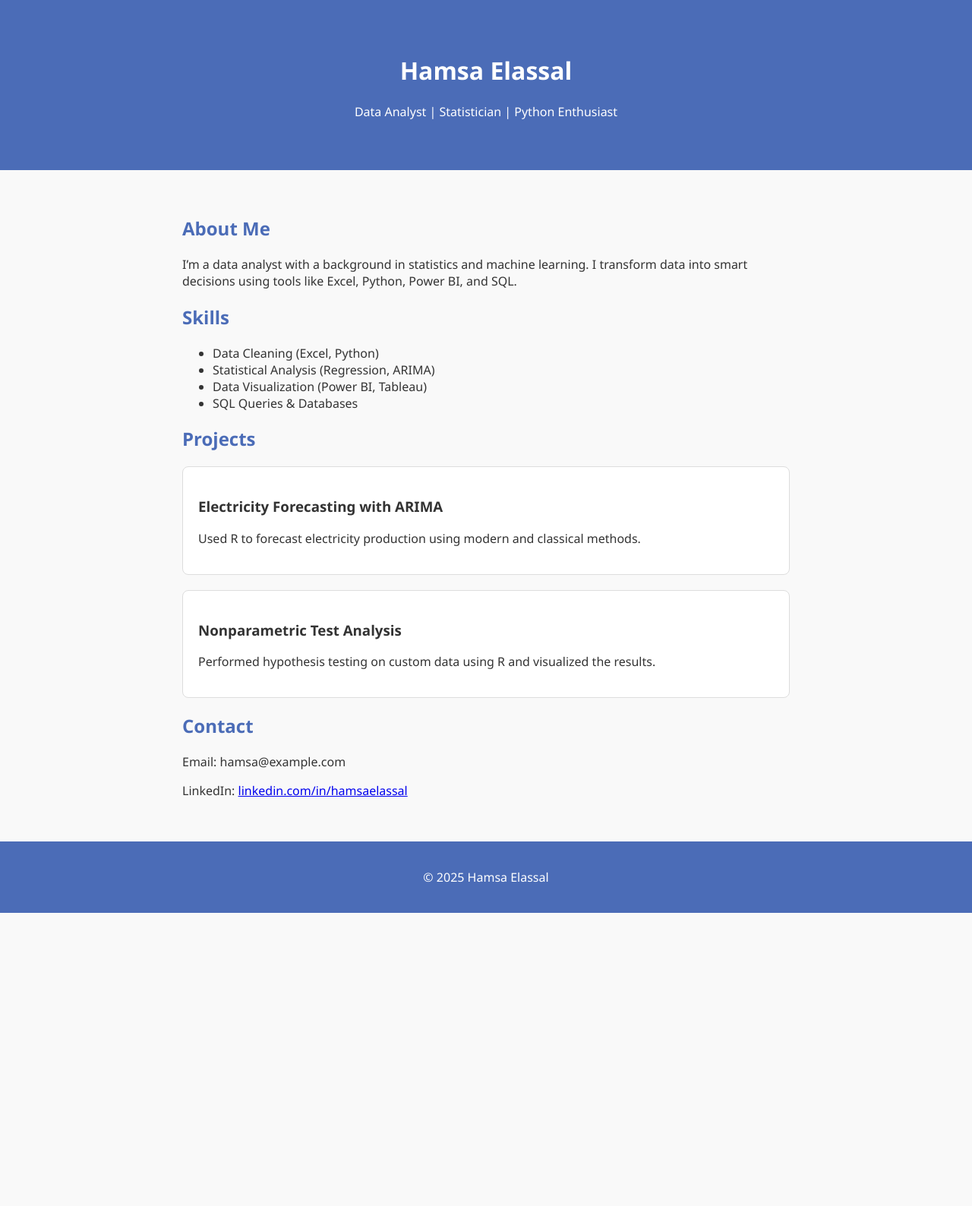
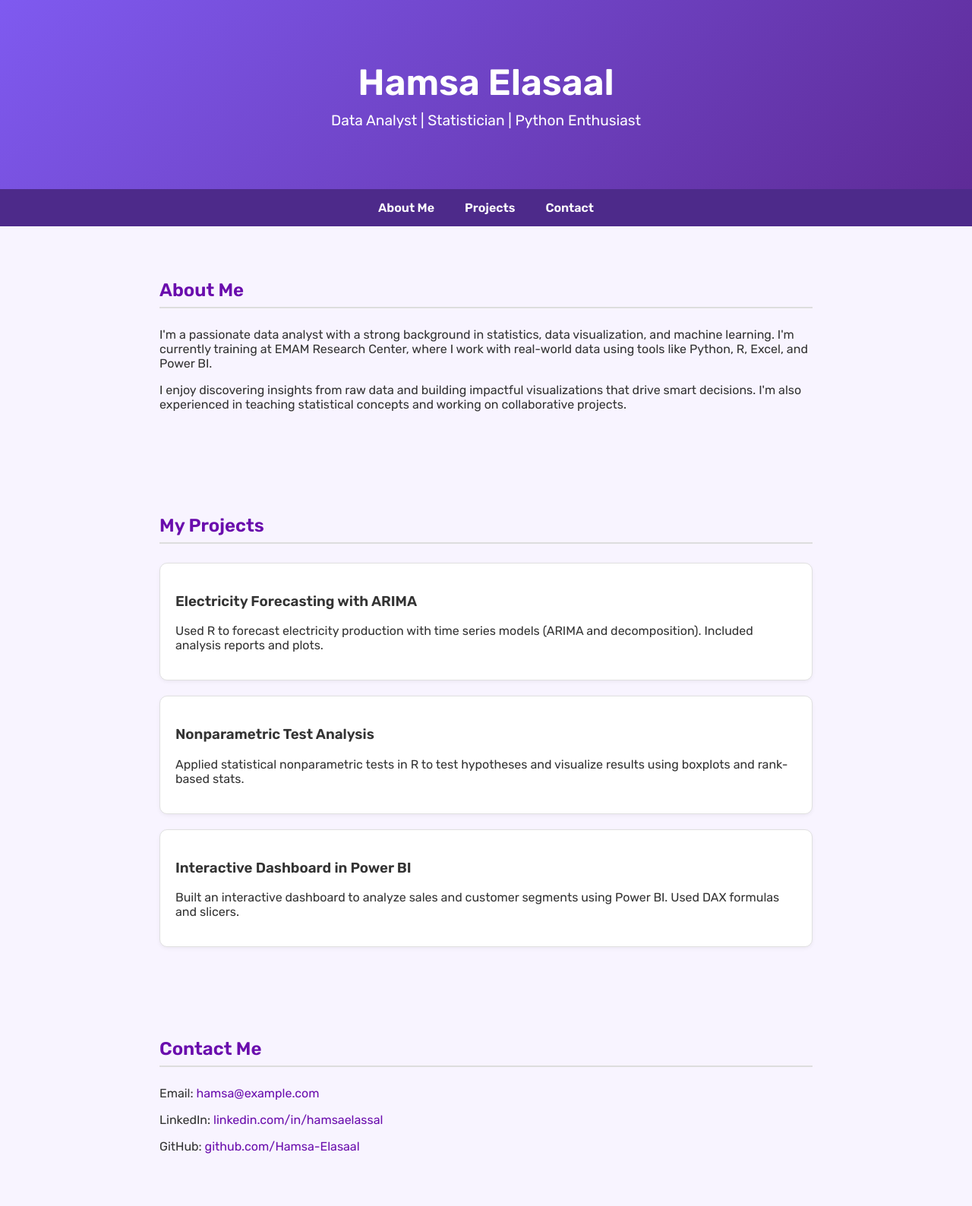
Before and after one commit to Hamsa-Elasaal/Hamsa-Elasaal.github.io, a plain HTML site: page index.html in a window 1280 px wide. Shown: the top 1588 px of the page at 76% size. Before the commit the page ends 1202 px from the top, so only its background shows below. Drawn offline with Linux system fonts and the light colour scheme.

Commit message:
Add files via upload

```diff
--- a/index.html
+++ b/index.html
@@ -1,82 +1,138 @@
+
 <!DOCTYPE html>
 <html lang="en">
 <head>
   <meta charset="UTF-8" />
   <meta name="viewport" content="width=device-width, initial-scale=1.0"/>
-  <title>Hamsa Elassal | Portfolio</title>
+  <title>Hamsa Elasaal | Portfolio</title>
+  <link href="https://fonts.googleapis.com/css2?family=Rubik:wght@400;600&display=swap" rel="stylesheet">
   <style>
+    * {
+      box-sizing: border-box;
+    }
     body {
-      font-family: 'Segoe UI', Tahoma, Geneva, Verdana, sans-serif;
       margin: 0;
-      background-color: #f9f9f9;
+      font-family: 'Rubik', sans-serif;
+      background-color: #f8f4ff;
       color: #333;
     }
     header {
-      background-color: #4b6cb7;
+      background: linear-gradient(135deg, #7f5af0, #5e2b97);
       color: white;
-      padding: 50px 20px;
       text-align: center;
+      padding: 80px 20px 60px;
+    }
+    header h1 {
+      font-size: 3em;
+      margin: 0;
+    }
+    header p {
+      margin-top: 10px;
+      font-size: 1.2em;
+    }
+    nav {
+      background-color: #4d2a8a;
+      display: flex;
+      justify-content: center;
+      gap: 40px;
+      padding: 15px 0;
+    }
+    nav a {
+      color: white;
+      text-decoration: none;
+      font-weight: 600;
+    }
+    nav a:hover {
+      text-decoration: underline;
     }
     section {
-      padding: 40px 20px;
-      max-width: 800px;
+      max-width: 900px;
       margin: auto;
+      padding: 50px 20px;
     }
     h2 {
-      color: #4b6cb7;
+      color: #6a0dad;
+      border-bottom: 2px solid #ddd;
+      padding-bottom: 8px;
+      margin-bottom: 25px;
     }
     .project {
-      background: white;
-      border: 1px solid #ddd;
+      background: #fff;
+      border: 1px solid #e0e0e0;
       padding: 20px;
       margin-top: 20px;
-      border-radius: 8px;
+      border-radius: 10px;
+      box-shadow: 0 2px 5px rgba(0,0,0,0.05);
     }
     footer {
+      background-color: #6a0dad;
+      color: white;
       text-align: center;
-      background: #4b6cb7;
-      color: white;
-      padding: 20px;
+      padding: 25px;
+      margin-top: 40px;
+    }
+    a {
+      color: #6a0dad;
+      text-decoration: none;
+    }
+    a:hover {
+      text-decoration: underline;
+    }
+    @media (max-width: 600px) {
+      header h1 {
+        font-size: 2.2em;
+      }
+      nav {
+        flex-direction: column;
+        gap: 15px;
+      }
     }
   </style>
 </head>
 <body>
 
   <header>
-    <h1>Hamsa Elassal</h1>
+    <h1>Hamsa Elasaal</h1>
     <p>Data Analyst | Statistician | Python Enthusiast</p>
   </header>
 
-  <section>
+  <nav>
+    <a href="#about">About Me</a>
+    <a href="#projects">Projects</a>
+    <a href="#contact">Contact</a>
+  </nav>
+
+  <section id="about">
     <h2>About Me</h2>
-    <p>I’m a data analyst with a background in statistics and machine learning. I transform data into smart decisions using tools like Excel, Python, Power BI, and SQL.</p>
+    <p>I'm a passionate data analyst with a strong background in statistics, data visualization, and machine learning. I'm currently training at EMAM Research Center, where I work with real-world data using tools like Python, R, Excel, and Power BI.</p>
+    <p>I enjoy discovering insights from raw data and building impactful visualizations that drive smart decisions. I'm also experienced in teaching statistical concepts and working on collaborative projects.</p>
+  </section>
 
-    <h2>Skills</h2>
-    <ul>
-      <li>Data Cleaning (Excel, Python)</li>
-      <li>Statistical Analysis (Regression, ARIMA)</li>
-      <li>Data Visualization (Power BI, Tableau)</li>
-      <li>SQL Queries & Databases</li>
-    </ul>
-
-    <h2>Projects</h2>
+  <section id="projects">
+    <h2>My Projects</h2>
     <div class="project">
       <h3>Electricity Forecasting with ARIMA</h3>
-      <p>Used R to forecast electricity production using modern and classical methods.</p>
+      <p>Used R to forecast electricity production with time series models (ARIMA and decomposition). Included analysis reports and plots.</p>
     </div>
-
     <div class="project">
       <h3>Nonparametric Test Analysis</h3>
-      <p>Performed hypothesis testing on custom data using R and visualized the results.</p>
+      <p>Applied statistical nonparametric tests in R to test hypotheses and visualize results using boxplots and rank-based stats.</p>
     </div>
+    <div class="project">
+      <h3>Interactive Dashboard in Power BI</h3>
+      <p>Built an interactive dashboard to analyze sales and customer segments using Power BI. Used DAX formulas and slicers.</p>
+    </div>
+  </section>
 
-    <h2>Contact</h2>
-    <p>Email: hamsa@example.com</p>
-    <p>LinkedIn: <a href="https://linkedin.com/in/hamsaelassal">linkedin.com/in/hamsaelassal</a></p>
+  <section id="contact">
+    <h2>Contact Me</h2>
+    <p>Email: <a href="mailto:hamsa@example.com">hamsa@example.com</a></p>
+    <p>LinkedIn: <a href="https://linkedin.com/in/hamsaelassal" target="_blank">linkedin.com/in/hamsaelassal</a></p>
+    <p>GitHub: <a href="https://github.com/Hamsa-Elasaal" target="_blank">github.com/Hamsa-Elasaal</a></p>
   </section>
 
   <footer>
-    <p>© 2025 Hamsa Elassal</p>
+    <p>© 2025 Hamsa Elasaal. All rights reserved.</p>
   </footer>
 
 </body>
```
